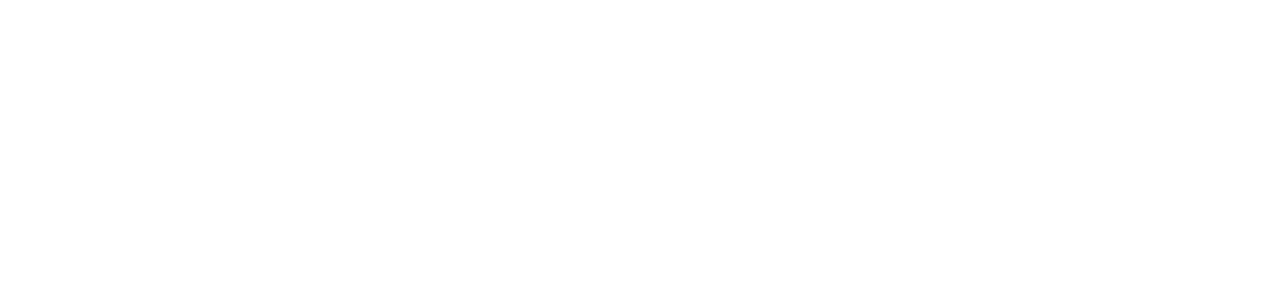
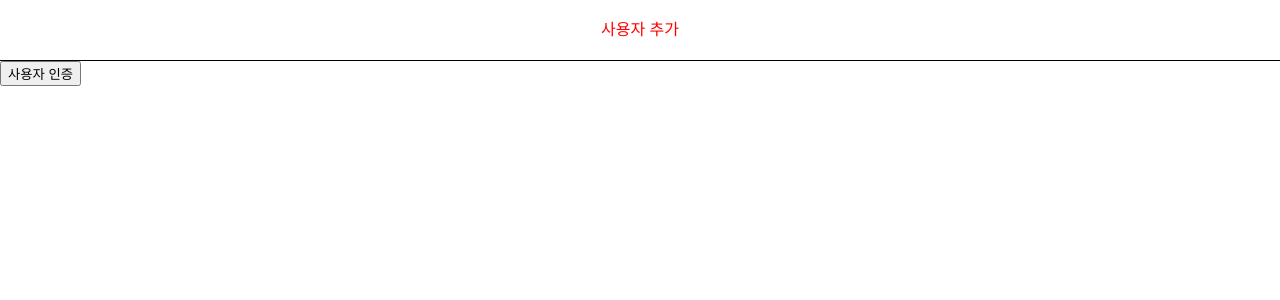
Before and after one commit to wja0/fintech, a React (Create React App) app: page /adduser in a window 1280 px wide. Shown: the top 300 px of the page. Built offline with nearby package versions, Linux system fonts and the light colour scheme.

Commit message:
User 인증 페이지 Openbacking 인증 페이지 연동

```diff
--- a/src/App.js
+++ b/src/App.js
@@ -3,6 +3,8 @@
 import NewsSearch from './pages/NewsSearch';
 import AxiosTest from "./pages/AxiosTest";
 import { BrowserRouter as Router, Switch, Route } from "react-router-dom";
+import AddUser from './pages/AddUser';
+import AuthResult from './pages/AuthResult';
 
 function App() {
   return (
@@ -14,7 +16,12 @@
         <Router path="/news" exact>
           <NewsSearch></NewsSearch>
         </Router>
-
+        <Router path="/adduser" exact>
+          <AddUser></AddUser>
+        </Router>
+        <Router path="/authResult" exact>
+          <AuthResult></AuthResult>
+        </Router>
       </Switch>
     </Router>
   );
--- /dev/null
+++ b/src/pages/AddUser.js
@@ -0,0 +1,20 @@
+import React from "react";
+import Header from "../component/Header";
+import clientId from "../ImportantData/data";
+
+const AddUser = () => {
+    const openAuthSite = () => {
+        // 인증 페이지 링크 연동
+        let tmpwindow = window.open("about:blank"); //빈 페이지로 열기
+        //본인의 클라이언트 아이디를 입력해주세요
+        tmpwindow.location.href = `https://testapi.openbanking.or.kr/oauth/2.0/authorize?response_type=code&client_id=${clientId}&redirect_uri=http://localhost:3000/authResult&scope=login inquiry transfer&state=12345678901234567890123456789012&auth_type=0`;
+      };
+  return (
+    <div>
+      <Header title={"사용자 추가"}></Header>
+      <button onClick={openAuthSite}>사용자 인증</button>
+    </div>
+  );
+};
+
+export default AddUser;
--- /dev/null
+++ b/src/pages/AuthResult.js
@@ -0,0 +1,25 @@
+import React, {useState, useEffect} from 'react'
+import Header from '../component/Header';
+import { useLocation } from "react-router-dom";
+import queryString from "query-string";
+
+const AuthResult = () => {
+    const {search} = useLocation();
+    const {code} = queryString.parse(search);
+
+    useEffect(()=>{
+        getAccessToken();
+    }, []);
+
+    const getAccessToken = () =>{
+        console.log("토큰을 가져옵니다");
+    }
+    return (
+        <div>
+            <Header title="인증결과"></Header>
+            <p>인증 코드 : {code}</p>
+        </div>
+    )
+}
+
+export default AuthResult
```
Also changed, not shown: 1 other file (tests, documents, lock files or other folders).
